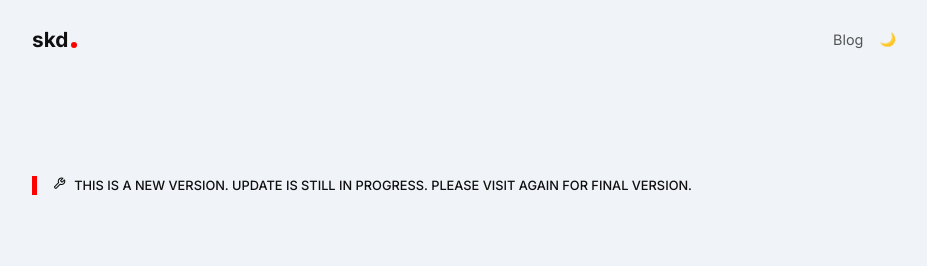
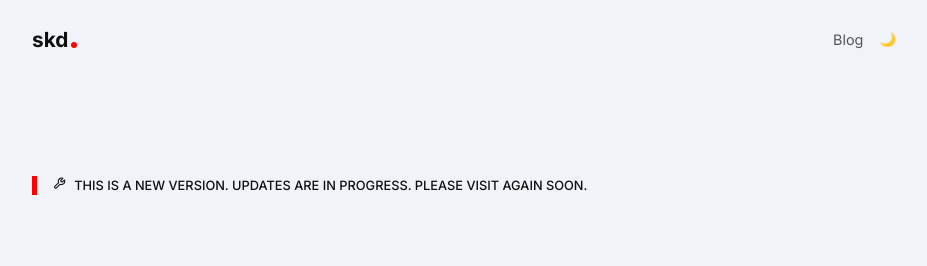
Before and after one commit to sanjibdey104/portfolio-v1, a Next.js app: page /blog in a window 1280 px wide. Shown: the top 266 px of the page, without its empty margins (176-1103 px from the left). Built offline with nearby package versions, Linux system fonts and the light colour scheme.

Commit message:
update: in progress message content

```diff
--- a/components/UnderConstructionMsg.jsx
+++ b/components/UnderConstructionMsg.jsx
@@ -23,8 +23,8 @@ const StyledUnderConstructionMsg = styled.div`
 const UnderConstructionMsg = () => {
   return (
     <StyledUnderConstructionMsg>
-      <FiTool /> THIS IS A NEW VERSION. UPDATE IS STILL IN PROGRESS. PLEASE
-      VISIT AGAIN FOR FINAL VERSION.
+      <FiTool /> THIS IS A NEW VERSION. UPDATES ARE IN PROGRESS. PLEASE VISIT
+      AGAIN SOON.
     </StyledUnderConstructionMsg>
   );
 };
```
